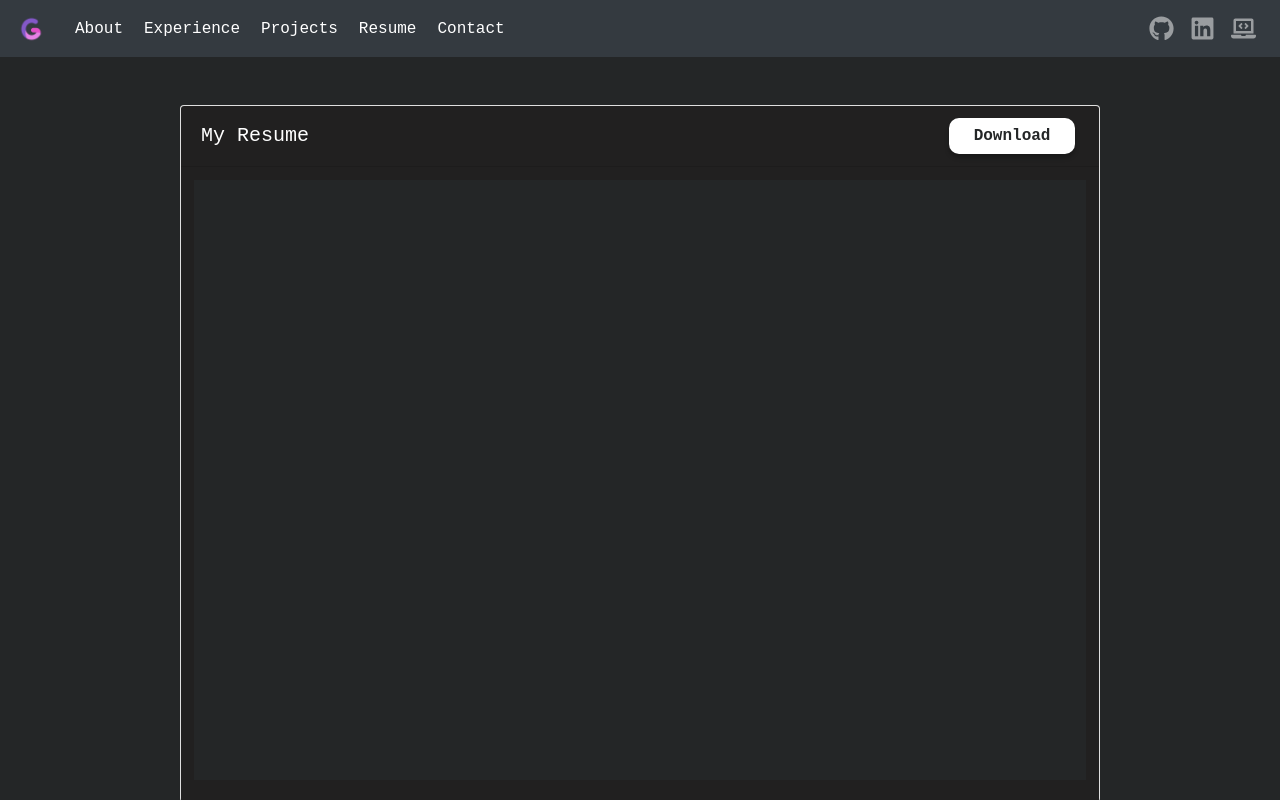
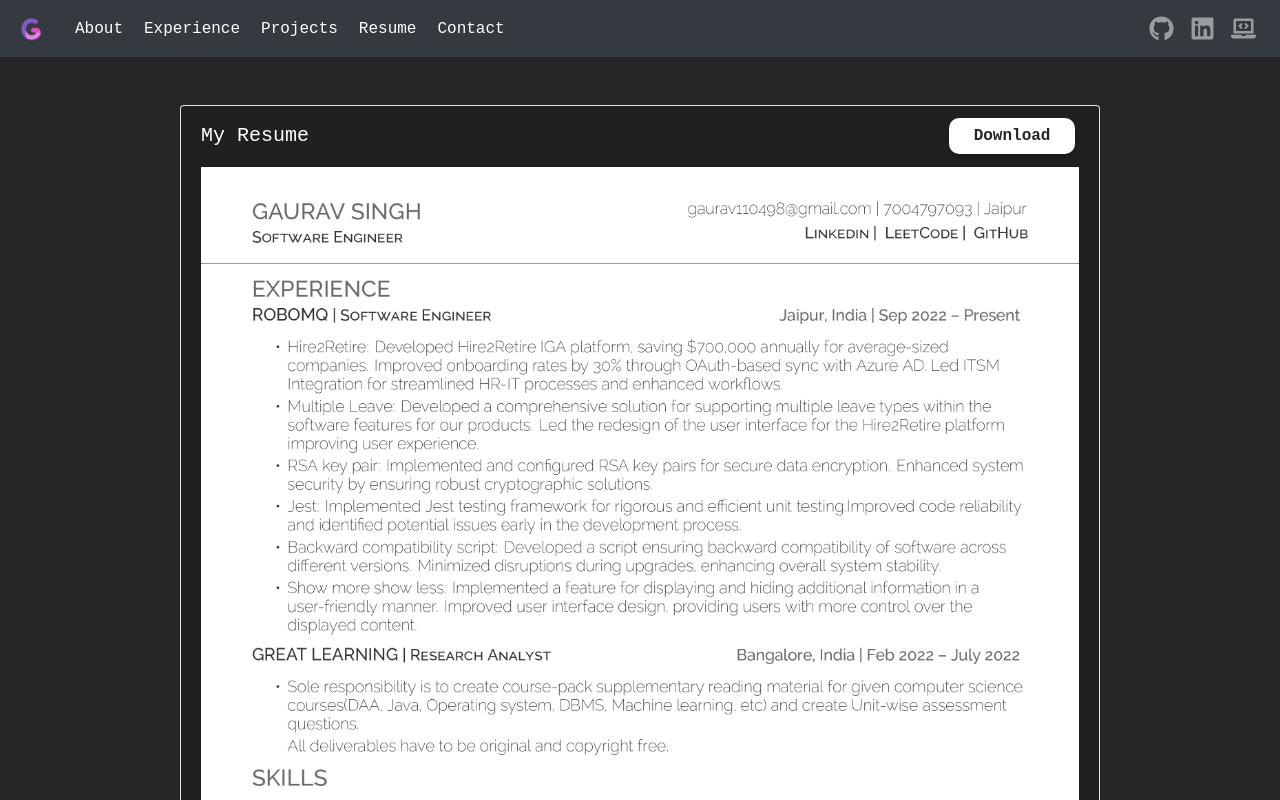
Before and after one commit to gaurav-7-7/portfolio, a React (Create React App) app: page /resume in a window 1280 px wide. Shown: the top 800 px of the page. Built offline with nearby package versions, Linux system fonts and the light colour scheme.

Commit message:
Resume page UI fixed.

```diff
--- a/src/components/Resume/Resume.js
+++ b/src/components/Resume/Resume.js
@@ -30,14 +30,14 @@
               </Card.Header>
               <Card.Body className='resume-body'>
                 <Card.Text>
-                  <iframe
+                  {/* <iframe
                     src={resume}
                     width="100%"
                     height="600px"
                     style={{ border: 'none' }}
                     title="Resume"
-                  />
-                  {/* <img src={resumeImg} alt="Resume Page 1" className="resume-image" /> */}
+                  /> */}
+                  <img src={resumeImg} alt="Resume Page 1" className="resume-image" />
                 </Card.Text>
               </Card.Body>
             </Card>
--- a/src/components/Resume/resume.css
+++ b/src/components/Resume/resume.css
@@ -25,9 +25,10 @@
 
 .resume-body {
     padding: 0.8rem;
+    padding-top: 0;
     background: #212020;
 }
 
 .resume-image {
-
+    height: 71rem;
 }
```
Also changed, not shown: src/assets/resume_gaurav_singh.jpg.
